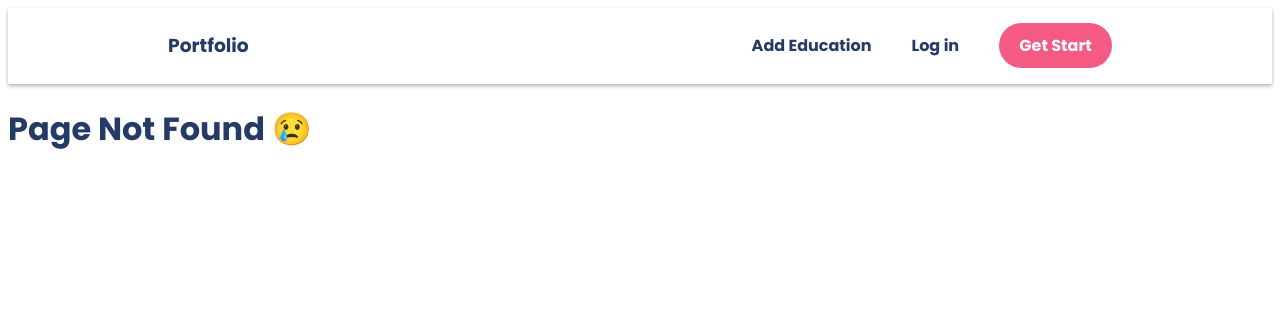
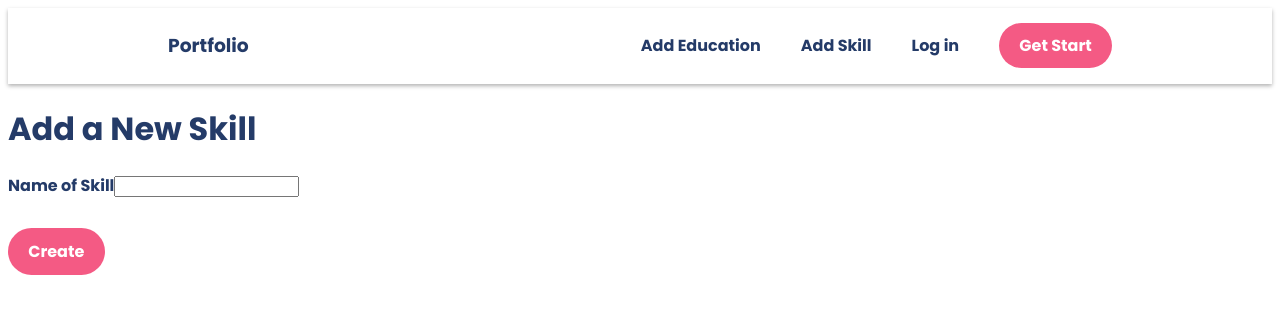
Before and after one commit to Mona96M/Portfolio-Frontend, a React (Vite) app: page /skill/new in a window 1280 px wide. Before the commit this address had no page. Shown: the top 314 px of the page. Built offline with nearby package versions, Linux system fonts and the light colour scheme.

Commit message:
Add skill form to create new skill

```diff
--- a/src/App.jsx
+++ b/src/App.jsx
@@ -12,6 +12,7 @@ import ProjectEdit from './pages/EditFile/ProjectEdit'
 import PersonalInfoEdit from './pages/EditFile/PersonalEdit'
 import ConfirmDelete from './pages/ConfirmDelete'
 import AddEducation from './pages/AddNew/AddEducation'
+import AddSkill from './pages/AddNew/AddSkill'
 function App() {
     return (
     <Router>
@@ -26,6 +27,7 @@ function App() {
             <Route path='/skill/:id/edit' element={<SkillEdit/>} />
             <Route path='/project/:id/edit' element={<ProjectEdit/>} />
             <Route path='/education/new' element={<AddEducation/>} />
+            <Route path='/skill/new' element={<AddSkill/>} />
             <Route path='/confirm-delete/:type/:id' element={<ConfirmDelete/>} />
             <Route path='*' element={<NotFound/>} />
         </Routes>
--- a/src/components/NavBar.jsx
+++ b/src/components/NavBar.jsx
@@ -11,6 +11,7 @@ function NavBar() {
         <h3>Portfolio</h3>
         <div className='NavLink'>
         <Link to="/education/new">Add Education</Link>
+        <Link to="skill/new">Add Skill</Link>
         <Link to='/login'>Log in</Link>
         <Link to='/login' className='button-link'>Get Start</Link>
         </div>
--- /dev/null
+++ b/src/pages/AddNew/AddSkill.jsx
@@ -0,0 +1,36 @@
+import React from 'react'
+import axios from 'axios'
+
+import { useState} from 'react'
+import { useNavigate } from 'react-router'
+
+import SkillForm from '../../components/PortfolioForm/SkillForm'
+
+
+function AddSkill() {
+    const navigate = useNavigate()
+    const [skillData, setSkillData] = useState ({
+            name_of_skill:''
+        })
+    async function handleSubmit(event){
+        event.preventDefault();
+        const url = 'http://127.0.0.1:8000/api/skills/'
+        const response = await axios.post(url, skillData)
+        console.log(response)
+        navigate('/')
+    }
+    return (
+    <div>
+        <form onSubmit={handleSubmit}>
+        <h1>Add a New Skill</h1>
+        <SkillForm
+            skillData={skillData}
+            setSkillData={setSkillData}
+        />
+        <button type='submit'>Create</button>
+        </form>
+    </div>
+    )
+}
+
+export default AddSkill
```
